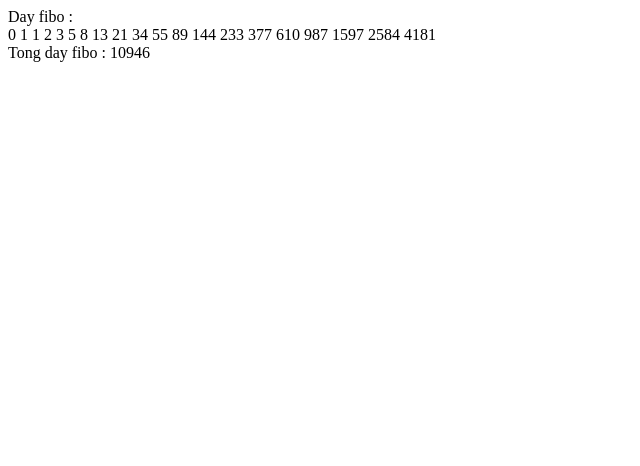
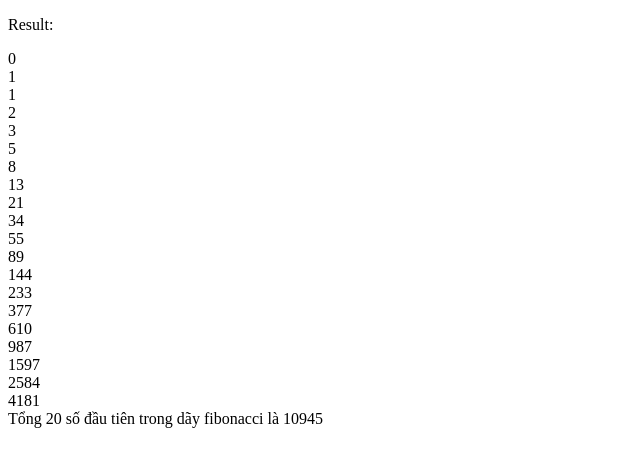
Before and after one commit to A0523I1-ThongNguyen/A0523I1_Nguyen_Quoc_Thong_Module1, a plain HTML site: page ss9_cautrucvonglap1/vl_b5.html in a window 1280 px wide. Shown: the whole page, without its empty margins (0-640 px from the left). Drawn offline with Linux system fonts and the light colour scheme.

Commit message:
Nguyen Quoc Thong nop bai tap cautrucvonglap

```diff
--- a/ss9_cautrucvonglap1/vl_b5.html
+++ b/ss9_cautrucvonglap1/vl_b5.html
@@ -2,29 +2,30 @@
 <html lang="en">
 <head>
     <meta charset="UTF-8">
-    <title>Title</title>
+    <title>bai 01</title>
 </head>
 <body>
-
-    <script>
-        document.write("Day fibo : </br>")
-        let n1 = 0;
-        let n2 = 1;
-        let fibo ;
-        let sum =0 ;
+<p>Result: <span id="fibo"></span></p>
+<script>
 
 
+    let a = 0;
+    let b = 1;
+    let fibo;
+    let sum = 0;
 
-        for (let i = 1 ; i <= 20 ; i++) {
-            document.write(n1 + " ");
-            fibo = n1 + n2 ;
-            n1 = n2 ;
-            n2 = fibo;
-            sum = sum + fibo ;
+    for(let i = 2; i <= 20; i++){
+        document.write(a + "</br>")
+        let fibo = a +b ;
+        a = b ;
+        b = fibo
 
-        }  document.write("</br>Tong day fibo : " +fibo)
+        sum = sum + a;
+    }document.write(a)
+    document.write("</br> Tổng 20 số đầu tiên trong dãy fibonacci là " + sum)
 
-    </script>
+    document.getElementById("result").innerText = sum;
 
+</script>
 </body>
 </html>
```
Also changed, not shown: ss9_cautrucvonglap1/vl1_b3.html (+6 -2 lines).
